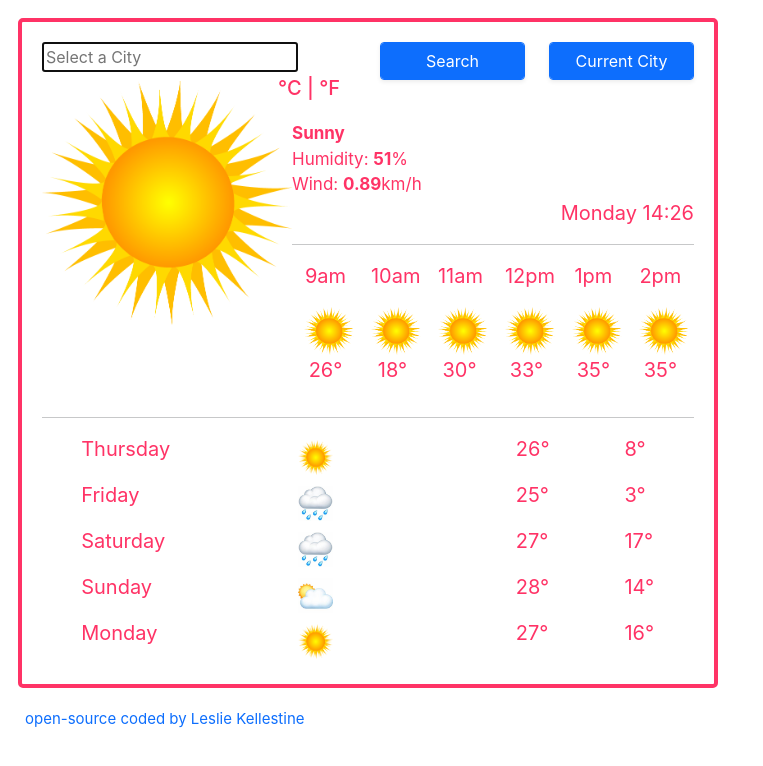
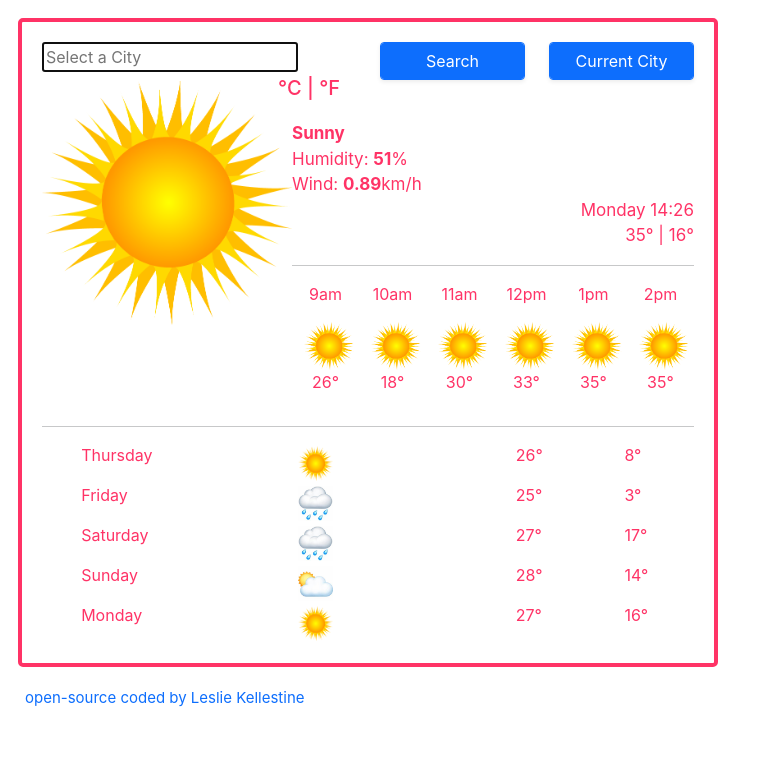
Before and after one commit to LeslieKellestine/Leslies-weather-station, a plain HTML site: page index.html in a window 1280 px wide. Shown: the whole page, without its empty margins (0-763 px from the left). Drawn offline with nearby package versions, Linux system fonts and the light colour scheme; no server answers.

Commit message:
updated today high and low temp

```diff
--- a/index.html
+++ b/index.html
@@ -77,7 +77,8 @@
             </li>
 
       </ul>
-      <p class="highlows" id="date">
+      <p class="highLow">
+        <span id="date"></span>
       </br>
       <span id= "todayHigh">
         35°
--- a/src/script.js
+++ b/src/script.js
@@ -21,6 +21,7 @@ let weekDay = weekDays[today.getDay()];
 
 date.innerHTML = `${weekDay} ${hour}:${minute}`;
 function displayWeather(response) {
+  console.log(response.data)
   document.querySelector("h1").innerHTML = response.data.name;
   document.querySelector("#temperature").innerHTML = Math.round(
     response.data.main.temp
@@ -29,6 +30,8 @@ function displayWeather(response) {
     response.data.weather[0].main;
   document.querySelector("#humidity").innerHTML = response.data.main.humidity;
   document.querySelector("#wind").innerHTML = Math.round(response.data.wind.speed);
+  document.querySelector("#todayHigh").innerHTML = Math.round(response.data.main.temp_max);
+  document.querySelector("#todayLow").innerHTML = Math.round(response.data.main.temp_min);
 }
 function search(city) {
   let apiKey = "05d9d7923ffdfb53fdfae4f1f915dae5";
--- a/src/style.css
+++ b/src/style.css
@@ -39,11 +39,9 @@
     line-height: 30px;
     margin: 0;
   }
-  p {
-    font-size: 20px;
-  }
-  .highlows {
+  .highLow {
     text-align: right;
+    font-size: 17px;
   }
   #celsius,
   #fahrenheit,
```
